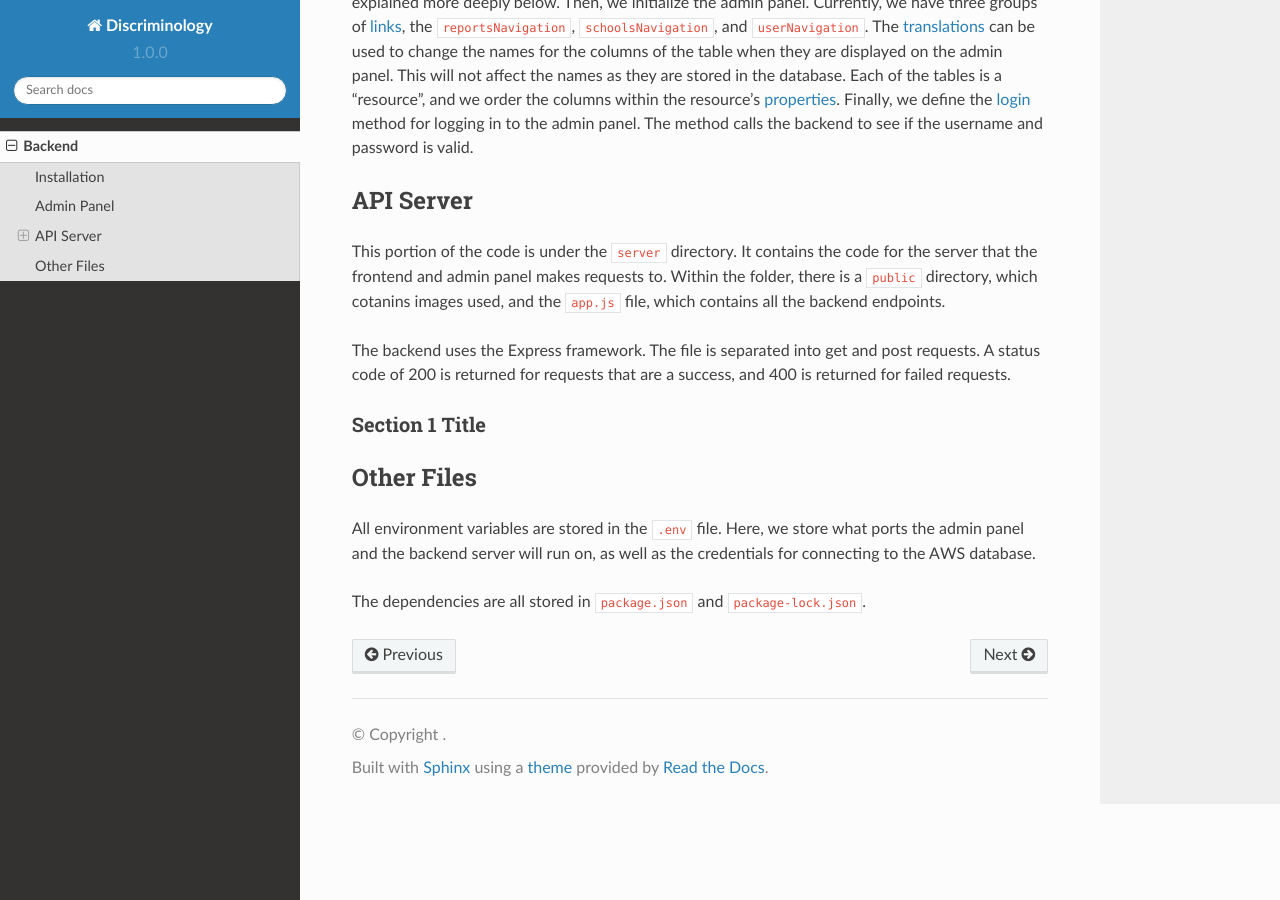
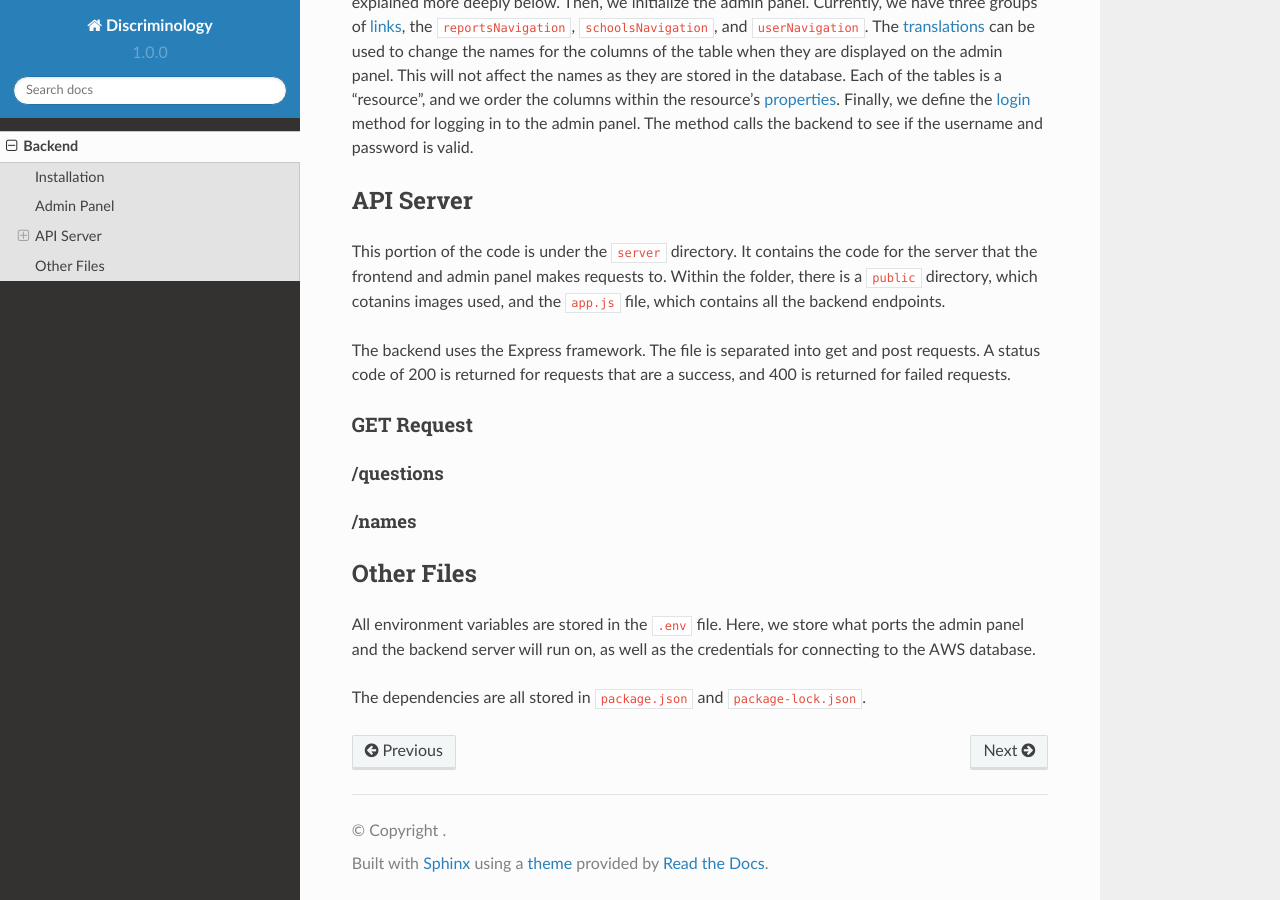
Before and after one commit to JHPark25/DiscriminologyDocs, a Sphinx documentation site: the page built from docs/source/backend.rst, in a window 1280 px wide and 900 px high, scrolled down 730 px. Built offline with Sphinx 7.4.7 and the Read the Docs theme 2.0.0, drawn with Linux system fonts in a browser that asks for light colours; pages that are not in the unit, such as notebooks, are missing from menus.

Commit message:
Requests

```diff
--- a/docs/source/backend.rst
+++ b/docs/source/backend.rst
@@ -66,8 +66,16 @@ The backend uses the Express framework. The file is separated into get and post
 requests. A status code of 200 is returned for requests that are a success, and
 400 is returned for failed requests.
 
+*************
+GET Request
+*************
+
 +++++++++++++
-Section 1 Title
+/questions
++++++++++++++
+
++++++++++++++
+/names
 +++++++++++++
 
 #############
```
